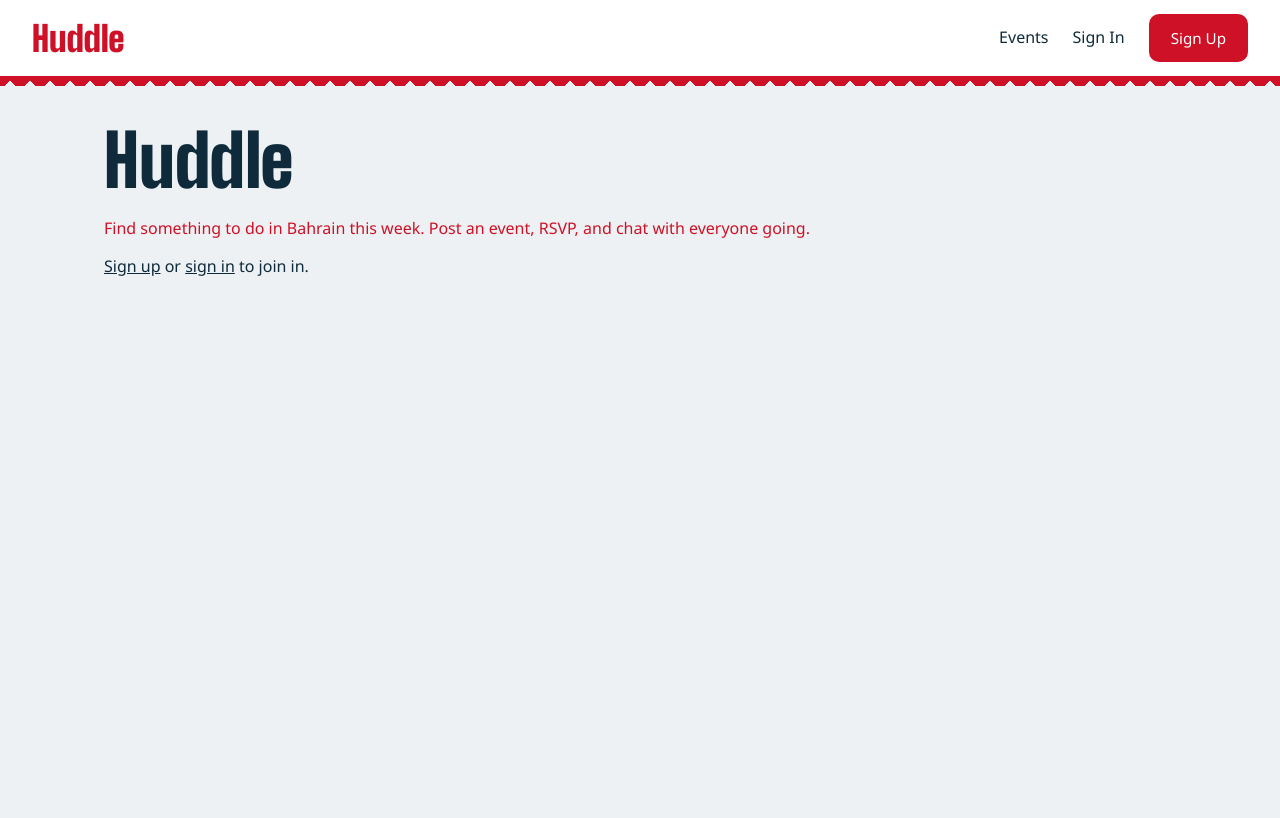
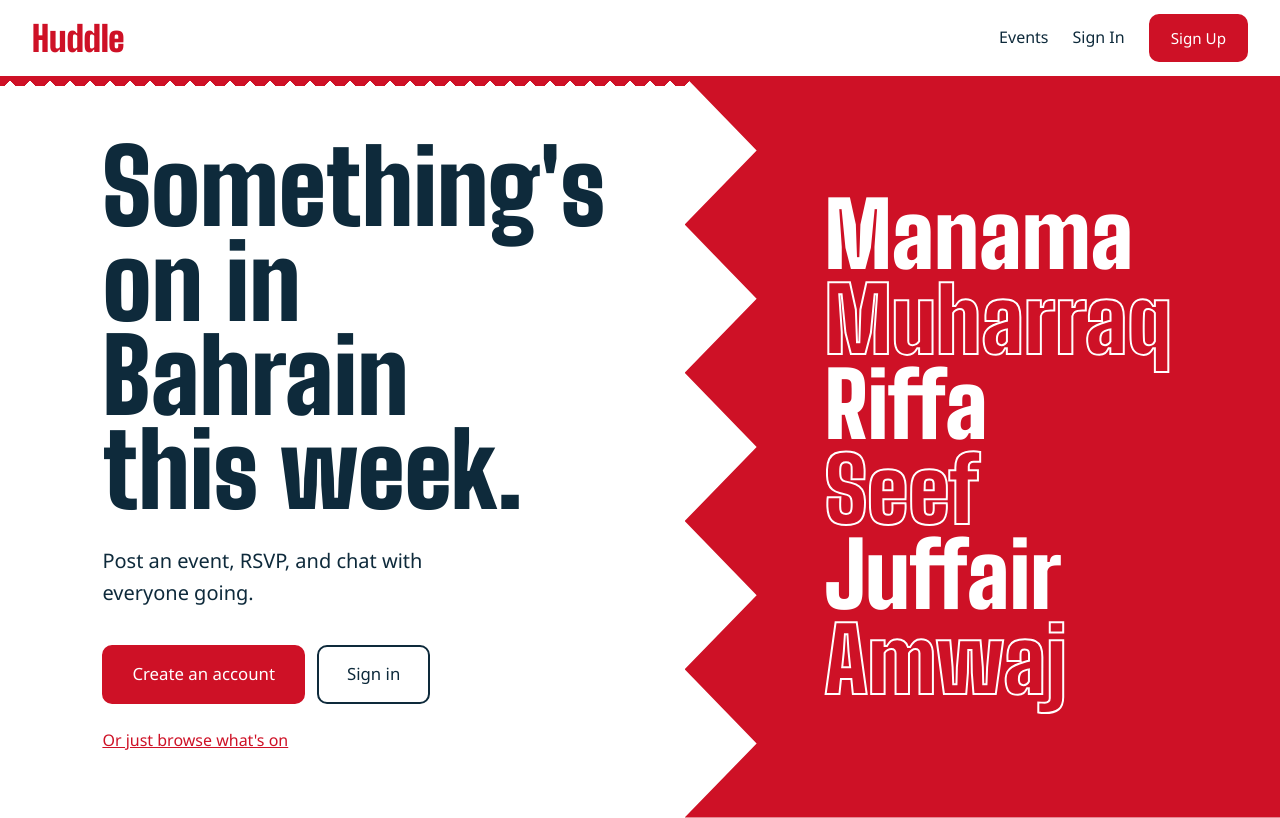
Before and after one commit to IDAC1899/huddle-frontend, a React (Vite) app: page / in a window 1280 px wide. Built offline with nearby package versions, Linux system fonts and the light colour scheme; no server answers; a web font is replaced by a local one.

Commit message:
Add flag hero to Landing

```diff
--- a/src/components/Landing/Landing.jsx
+++ b/src/components/Landing/Landing.jsx
@@ -1,13 +1,27 @@
 import { Link } from 'react-router';
+
+// the areas shown down the red side of the landing page
+const AREAS = ['Manama', 'Muharraq', 'Riffa', 'Seef', 'Juffair', 'Amwaj'];
 
 const Landing = () => {
   return (
-    <main>
-      <h1>Huddle</h1>
-      <p>Find something to do in Bahrain this week. Post an event, RSVP, and chat with everyone going.</p>
-      <p>
-        <Link to="/sign-up">Sign up</Link> or <Link to="/sign-in">sign in</Link> to join in.
-      </p>
+    <main className="landing">
+      <section className="landing-text">
+        <h1>Something's on in Bahrain this week.</h1>
+        <p>Post an event, RSVP, and chat with everyone going.</p>
+        <div className="landing-links">
+          <Link to="/sign-up" className="btn btn-red">Create an account</Link>
+          <Link to="/sign-in" className="btn btn-outline">Sign in</Link>
+        </div>
+        <Link to="/events" className="text-link">Or just browse what's on</Link>
+      </section>
+
+      {/* the red side of the flag, listing areas like a poster */}
+      <section className="landing-flag" aria-hidden="true">
+        {AREAS.map((area) => (
+          <span key={area}>{area}</span>
+        ))}
+      </section>
     </main>
   );
 };
```
